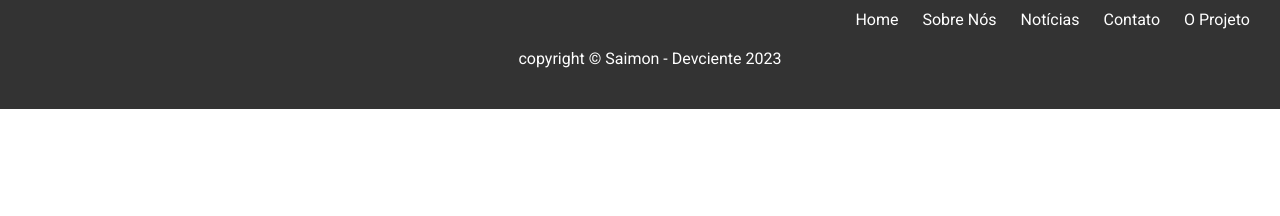
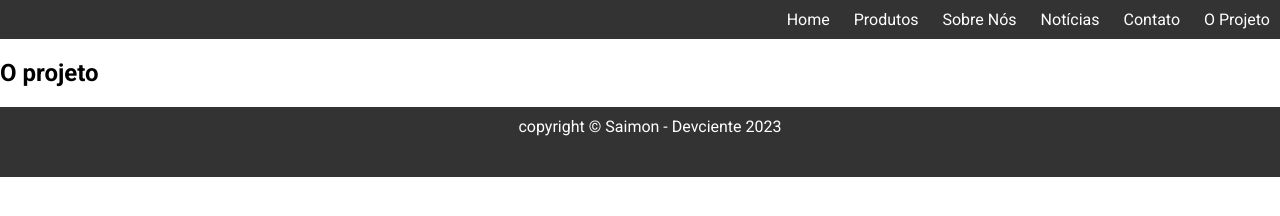
Before and after one commit to FelipeSaimon/trabalho_fundamentosWeb, a plain HTML site: page projeto.html in a window 1280 px wide. Drawn offline with Linux system fonts and the light colour scheme.

Commit message:
update - ajustes nas confs de paginas

```diff
--- a/css/globals.css
+++ b/css/globals.css
@@ -12,6 +12,8 @@ header {
     color: #fff;
     padding: 10px;
     text-align: right;
+
+    width: 100%;
 }
 
 nav ul {
@@ -37,7 +39,6 @@ nav a {
     background-color: #333;
     color: #fff;
     padding: 10px;
-    /* bottom: 0; */
     width: 100%;
     height: 50px;
     text-align: center;
--- a/projeto.html
+++ b/projeto.html
@@ -4,16 +4,23 @@
     <meta charset="UTF-8">
     <meta name="viewport" content="width=device-width, initial-scale=1.0">
     <link rel="stylesheet" href="../css/globals.css">
+    <link rel="stylesheet" href="Produtos/css/hamburguer.css">
 
     <title>O projeto</title>
 </head>
 <body>
 
-    <header>
-        <nav>
-            <ul>
-                <li><a href="../index.html">Home</a></li>
-                <li><a href="../sobre.html">Sobre Nós</a></li>
+    <header class="header">
+        <nav class="navbar">
+            <div class="navbar-toggle" onclick="toggleMenu()">
+                <div class="bar"></div>
+                <div class="bar"></div>
+                <div class="bar"></div>
+            </div>
+            <ul class="links" id="navbarLinks">
+                <li><a href="index.html">Home</a></li>
+                <li><a href="Produtos/all.html">Produtos</a></li>
+                <li><a href="../sobre.html" disabled>Sobre Nós</a></li>
                 <li><a href="../noticias.html">Notícias</a></li>
                 <li><a href="../faleconosco.html">Contato</a></li>
                 <li><a href="../projeto.html">O Projeto</a></li>
@@ -23,7 +30,7 @@
 
     <section class="row">
         <div class="col-10 mx-auto mt-5 ">
-
+            <h1>O projeto</h1>
         </div>
     </section>
 
@@ -33,5 +40,8 @@
         </footer>
     </section>
 
+
+    <script src="../js/hamb.js"></script>
+
 </body>
 </html>
```
Also changed, not shown: Produtos/all.html (+1 -0 lines), Produtos/produto-1.html (+1 -1 lines), faleconosco.html (+15 -5 lines), noticias.html (+17 -6 lines), sobre.html (+3 -2 lines), css/sobre.css (line endings or trailing spaces).
